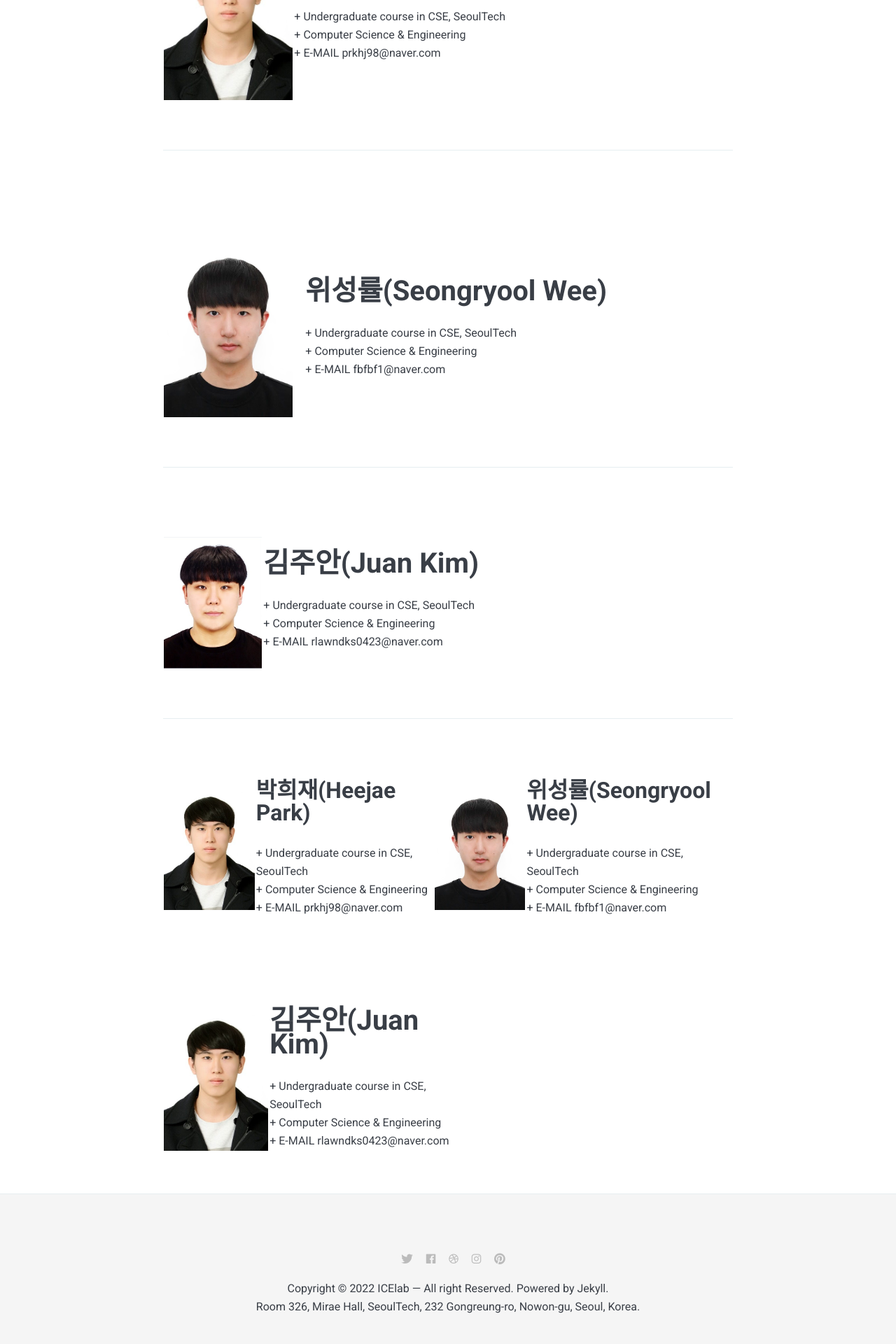
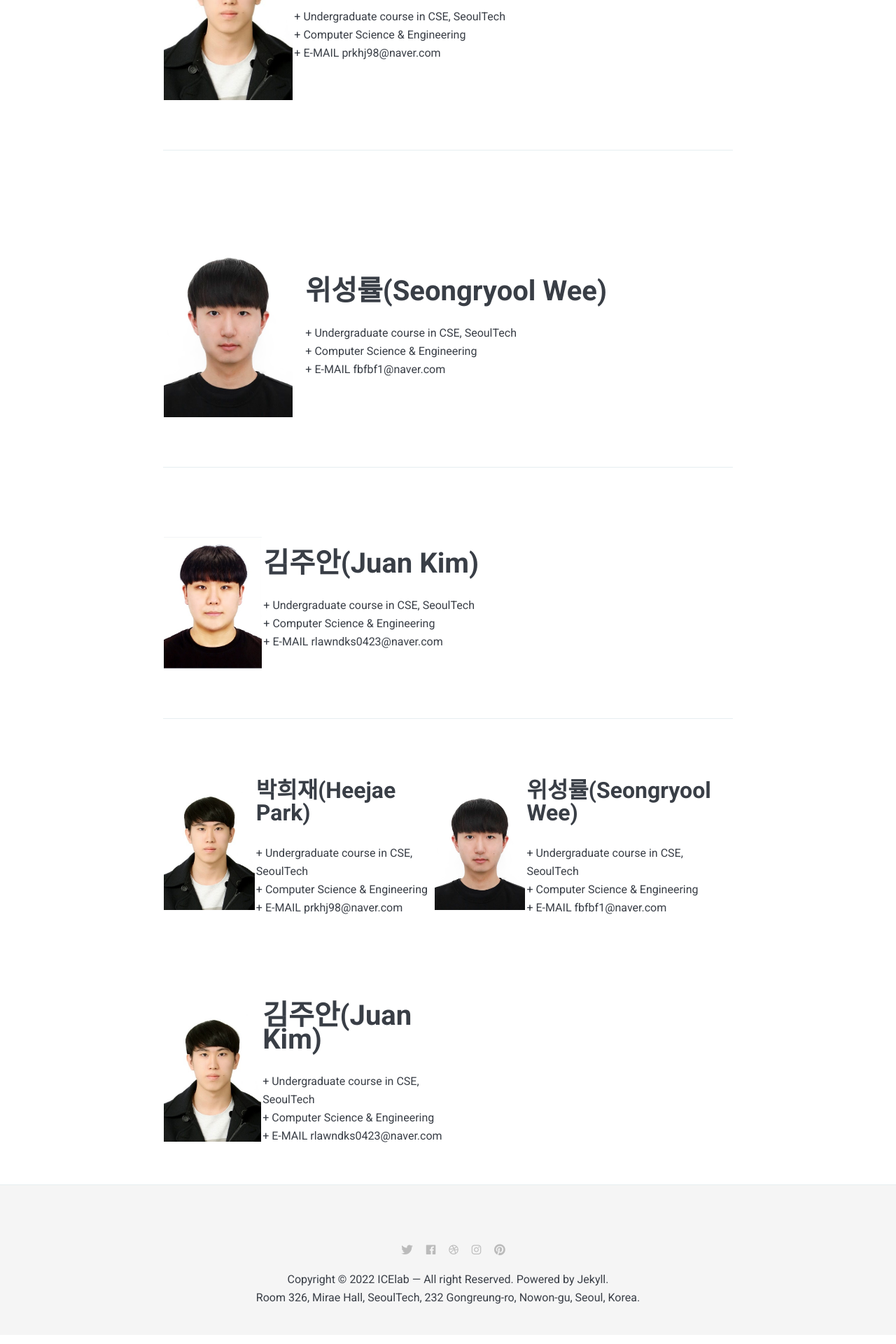
Before and after one commit to icelab-2020/HeeJaeMon123.github.io, a Jekyll site: the page built from _pages/01_members.md, in a window 1280 px wide. Shown: the part 957-2877 px from the top of the page at 70% size. Built offline with Jekyll 4.4.1, drawn with Linux system fonts in a browser that asks for light colours; nearby versions of some CDN libraries.

Commit message:
Update 01_members.md

```diff
--- a/_pages/01_members.md
+++ b/_pages/01_members.md
@@ -35,6 +35,6 @@ permalink: /01_members/
 |:---|:---|:---|:---|
 | ![iot]({{site.baseurl}}/images/hj.jpg){: width="184" height="248"} | <b><span style="font-size:200%">박희재(Heejae Park)</span></b><br><br> + Undergraduate course in CSE, SeoulTech   <br> + Computer Science & Engineering  <br> + E-MAIL   prkhj98@naver.com | ![iot]({{site.baseurl}}/images/sw.jpg){: width="184"; height="248"} | <b><span style="font-size:200%">위성률(Seongryool Wee)</span></b><br><br> + Undergraduate course in CSE, SeoulTech   <br> + Computer Science & Engineering  <br> + E-MAIL   fbfbf1@naver.com |
 
-|    |   |  <img width=200/>  |  <img width=200/>  |
+|    |   |  <img width=225/>  |  <img width=225/>  |
 |:---|:---|:---|:---|
 | ![iot]({{site.baseurl}}/images/hj.jpg){: width="165" height="235"} | <b><span style="font-size:250%">김주안(Juan Kim)</span></b><br><br> + Undergraduate course in CSE, SeoulTech   <br> + Computer Science & Engineering  <br> + E-MAIL   rlawndks0423@naver.com |  |  |
```
